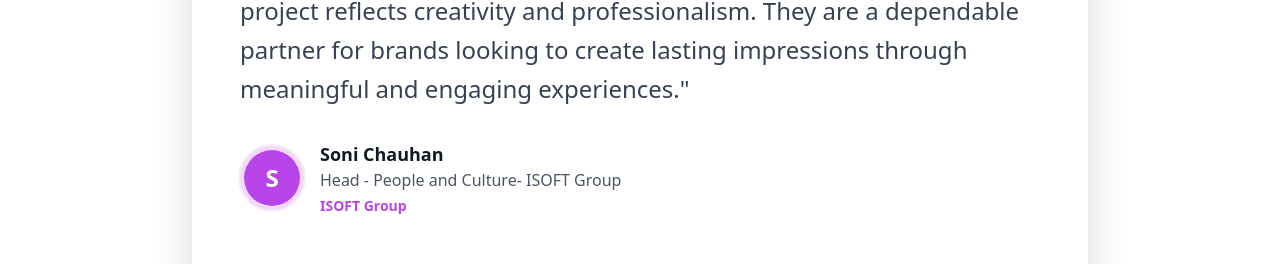
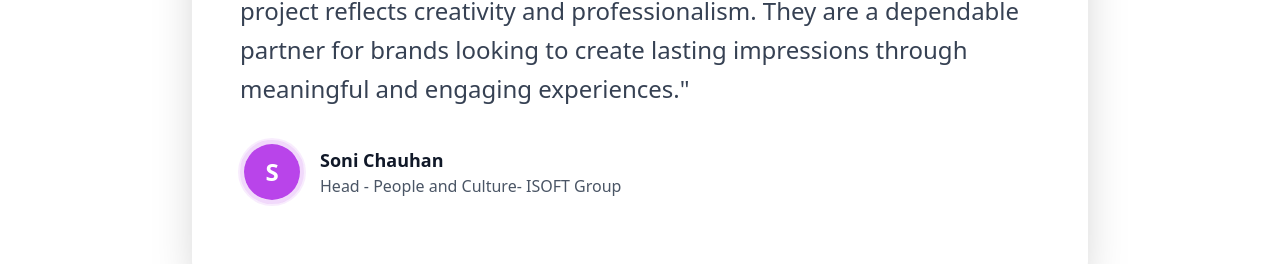
Before and after one commit to Shivamup51/kusum-innovations, a Next.js app: page / in a window 1280 px wide. Shown: the part 4210-4474 px from the top of the page. Built offline with nearby package versions, Linux system fonts and the light colour scheme.

Commit message:
Remove company names from testimonials in TestimonialsSection component to streamline content and maintain focus on client feedback.

```diff
--- a/app/(public)/_components/TestimonialsSection.tsx
+++ b/app/(public)/_components/TestimonialsSection.tsx
@@ -11,7 +11,6 @@ const testimonials = [
         name: "Dr Jayeeta Bhattacharjee",
         role: "Regional Manager-Corporate Sales @ Wiley",
         content: "Pooja is a thorough professional. She patiently discusses and understands her client's requirements and efficiently executes them. She is an absolute \"Go-Getter\" and wouldn't stop until she has delivered her best. I have known her for almost 8+ years and have developed a strong friendship while working together. She has the quality to go the extra mile for her customers each time, she is honest and punctual, and above all extremely cost-efficient. I wish her all the luck and may her hard work take her to the heights of success.",
-        company: "Wiley",
         image: ""
     },
     {
@@ -19,7 +18,6 @@ const testimonials = [
         name: "Soni Chauhan",
         role: "Head - People and Culture- ISOFT Group",
         content: "I highly recommend KI as a reliable and creative partner for corporate gifting and video production. We have worked with them for the past two years, and they have consistently delivered exceptional quality and timely results. Their team brings innovative ideas, attention to detail, and a strong commitment to client satisfaction. From thoughtful gifting solutions to impactful video campaigns, KI ensures every project reflects creativity and professionalism. They are a dependable partner for brands looking to create lasting impressions through meaningful and engaging experiences.",
-        company: "ISOFT Group",
         image: ""
     },
     {
@@ -27,7 +25,6 @@ const testimonials = [
         name: "Sneha Pathak",
         role: "Co-Founder- Jomiso Consulting",
         content: "She was very patient with all my requests and bringing my idea to life. Her creativity, hard work and professional ethics are commendable. I had a great experience while working with her.",
-        company: "Jomiso Consulting",
         image: ""
     },
     {
@@ -35,7 +32,6 @@ const testimonials = [
         name: "Vikalp Sharma",
         role: "People Development- VIVO",
         content: "We at VIVO India were looking for a team who could fulfil our requirement in a short span of time. Pooja & her team ensured that the project was completed well before timeline with minimum follow ups. One of the few people I have come across who is dedicated to work as if her entire career is at stake. It has further enhanced the reputation. Will work in future on other projects. Keep up the good work.",
-        company: "VIVO",
         image: ""
     },
     {
@@ -43,7 +39,6 @@ const testimonials = [
         name: "Subrata Namnit Patra",
         role: "Managing Partner @ IdeaCapital",
         content: "I have known Pooja for quite a few numbers of years. She has worked directly with me and helped and supported our teams on several challenging projects. She is smart, dedicated, and hard-working. Her hands-on and varied experience in the startup ecosystem has helped her coordinate highly effectively. Also, her working closely with people (startups, colleagues, and others) has made her suitable for an analyst role.",
-        company: "IdeaCapital",
         image: ""
     },
     {
@@ -51,7 +46,6 @@ const testimonials = [
         name: "Suneel Kumar",
         role: "Partner @Aristotle Consultancy",
         content: "We have worked on couple of projects with Pooja and her team and we are happy the way they manage projects. Best quality, competitive budgets and always approachable team. I recommend Pooja and her team for their best services and professional approach to complete the tasks. They were always approachable during and after the project and consider all our requests positively.",
-        company: "Aristotle Consultancy",
         image: ""
     },
     {
@@ -59,7 +53,6 @@ const testimonials = [
         name: "Kanika Manocha",
         role: "Human Resource Manager- ID Tech",
         content: "Pooja was our vendor when we were looking for corporate gifting solutions. She is a very grounded always focused on delivering the best service. She believes in building strong client relationships. She puts in sincere efforts to ensure client satisfaction and always goes the extra mile to meet expectations. I highly recommend Pooja for her dedication, and client-focused approach.",
-        company: "ID Tech",
         image: ""
     }
 ]
@@ -129,11 +122,6 @@ export default function TestimonialsSection() {
                                             {currentTestimonial.role}
                                         </p>
                                     )}
-                                    {currentTestimonial.company && (
-                                        <p className="text-sm text-[#B944EA] font-semibold mt-1">
-                                            {currentTestimonial.company}
-                                        </p>
-                                    )}
                                 </div>
                             </div>
                         </CardContent>
```
